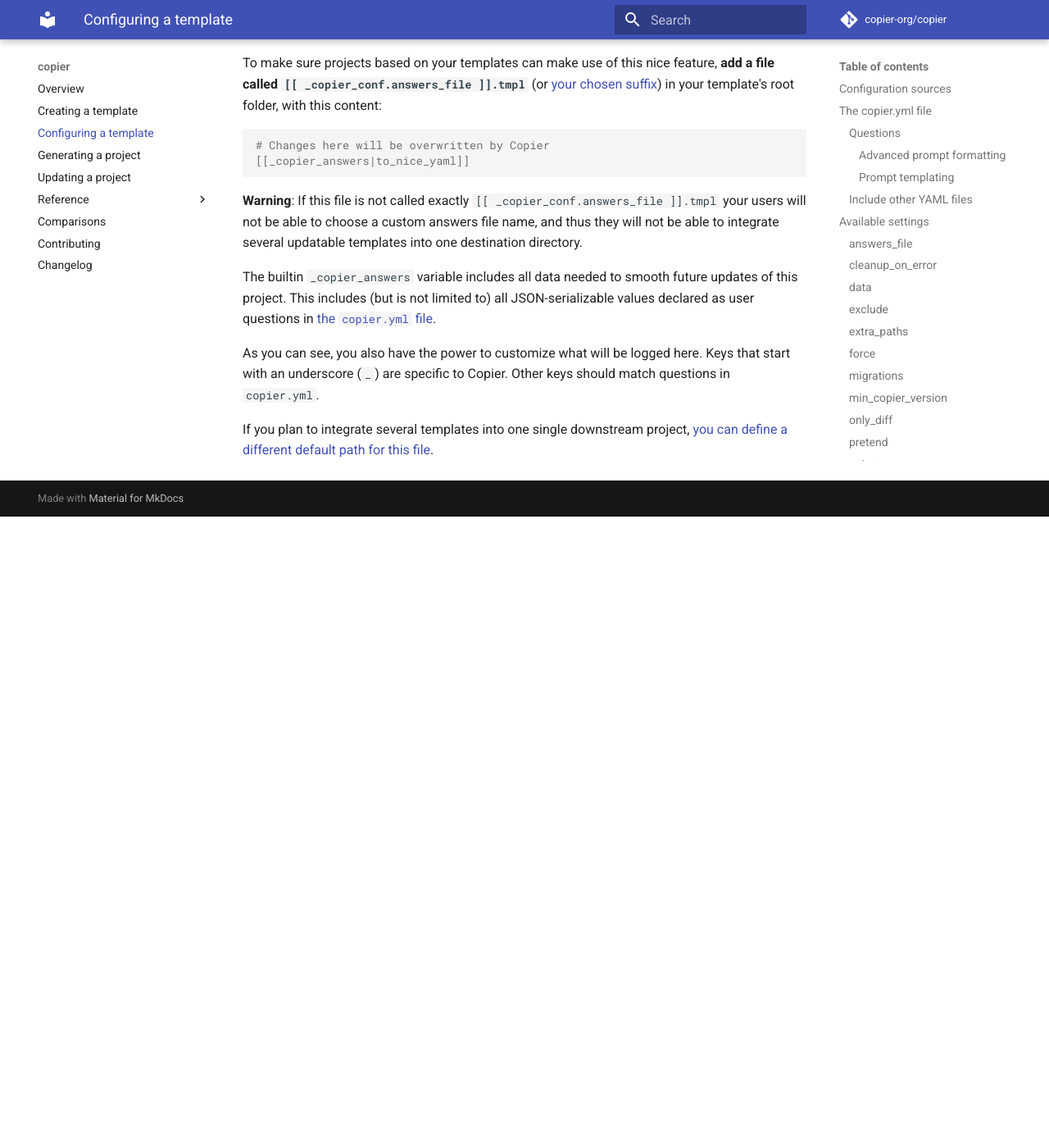
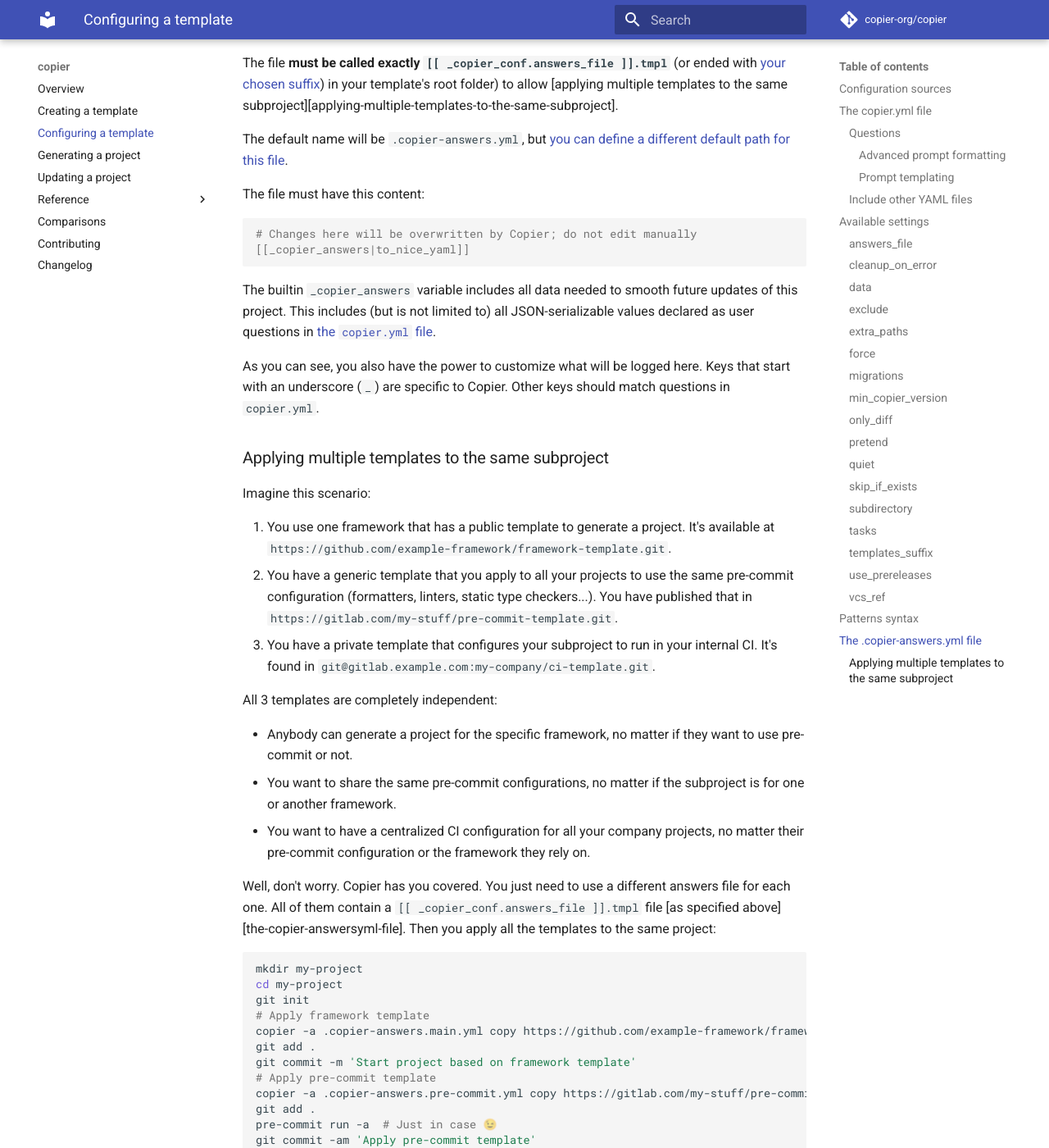
Before and after one commit to copier-org/copier, an MkDocs documentation site: the page built from docs/configuring.md, in a window 1280 px wide and 1400 px high, scrolled down 13080 px. Shown: the whole window at 82% size. Built offline with MkDocs 1.6.1 and Material for MkDocs 9.7.7, drawn with Linux system fonts in a browser that asks for light colours; comment, search, counter and statistics services are not loaded; before the commit the page ends 13710 px from its top, so only the background shows below that; some of the changed text lies outside the part shown.

Commit message:
Explain how to use multiple templates for the same project
This is very cool and it doesn't seem to be clearly explained anywhere.

````diff
--- a/docs/configuring.md
+++ b/docs/configuring.md
@@ -615,19 +615,20 @@ will be used to load the last user's answers to the questions made in
 This makes projects easier to update because when the user is asked, the default answers
 will be the last ones he used.
 
-To make sure projects based on your templates can make use of this nice feature, **add a
-file called `[[ _copier_conf.answers_file ]].tmpl`** (or
-[your chosen suffix](#templates_suffix)) in your template's root folder, with this
-content:
+The file **must be called exactly `[[ _copier_conf.answers_file ]].tmpl`** (or ended
+with [your chosen suffix](#templates_suffix)) in your template's root folder) to allow
+[applying multiple templates to the same
+subproject][applying-multiple-templates-to-the-same-subproject].
+
+The default name will be `.copier-answers.yml`, but
+[you can define a different default path for this file](#answers_file).
+
+The file must have this content:
 
 ```yaml
-# Changes here will be overwritten by Copier
+# Changes here will be overwritten by Copier; do not edit manually
 [[_copier_answers|to_nice_yaml]]
 ```
-
-**Warning**: If this file is not called exactly `[[ _copier_conf.answers_file ]].tmpl`
-your users will not be able to choose a custom answers file name, and thus they will not
-be able to integrate several updatable templates into one destination directory.
 
 The builtin `_copier_answers` variable includes all data needed to smooth future updates
 of this project. This includes (but is not limited to) all JSON-serializable values
@@ -637,5 +638,58 @@ As you can see, you also have the power to customize what will be logged here. K
 start with an underscore (`_`) are specific to Copier. Other keys should match questions
 in `copier.yml`.
 
-If you plan to integrate several templates into one single downstream project,
-[you can define a different default path for this file](#answers_file).
+### Applying multiple templates to the same subproject
+
+Imagine this scenario:
+
+1. You use one framework that has a public template to generate a project. It's
+   available at `https://github.com/example-framework/framework-template.git`.
+1. You have a generic template that you apply to all your projects to use the same
+   pre-commit configuration (formatters, linters, static type checkers...). You have
+   published that in `https://gitlab.com/my-stuff/pre-commit-template.git`.
+1. You have a private template that configures your subproject to run in your internal
+   CI. It's found in `git@gitlab.example.com:my-company/ci-template.git`.
+
+All 3 templates are completely independent:
+
+-   Anybody can generate a project for the specific framework, no matter if they want to
+    use pre-commit or not.
+-   You want to share the same pre-commit configurations, no matter if the subproject is
+    for one or another framework.
+-   You want to have a centralized CI configuration for all your company projects, no
+    matter their pre-commit configuration or the framework they rely on.
+
+Well, don't worry. Copier has you covered. You just need to use a different answers file
+for each one. All of them contain a `[[ _copier_conf.answers_file ]].tmpl` file [as
+specified above][the-copier-answersyml-file]. Then you apply all the templates to the
+same project:
+
+```bash
+mkdir my-project
+cd my-project
+git init
+# Apply framework template
+copier -a .copier-answers.main.yml copy https://github.com/example-framework/framework-template.git .
+git add .
+git commit -m 'Start project based on framework template'
+# Apply pre-commit template
+copier -a .copier-answers.pre-commit.yml copy https://gitlab.com/my-stuff/pre-commit-template.git .
+git add .
+pre-commit run -a  # Just in case 😉
+git commit -am 'Apply pre-commit template'
+# Apply internal CI template
+copier -a .copier-answers.ci.yml copy git@gitlab.example.com:my-company/ci-template.git .
+git add .
+git commit -m 'Apply internal CI template'
+```
+
+Done!
+
+After a while, when templates get new releases, updates are handled separately for each
+template:
+
+```bash
+copier -a .copier-answers.main.yml update
+copier -a .copier-answers.pre-commit.yml update
+copier -a .copier-answers.ci.yml update
+```
--- a/docs/updating.md
+++ b/docs/updating.md
@@ -3,7 +3,8 @@
 The best way to update a project from its template is when all of these conditions are
 true:
 
-1. The template includes a valid `.copier-answers.yml` file.
+1. The template includes [a valid `.copier-answers.yml`
+   file][the-copier-answersyml-file].
 2. The template is versioned with git (with tags).
 3. The destination folder is versioned with git.
 
````
